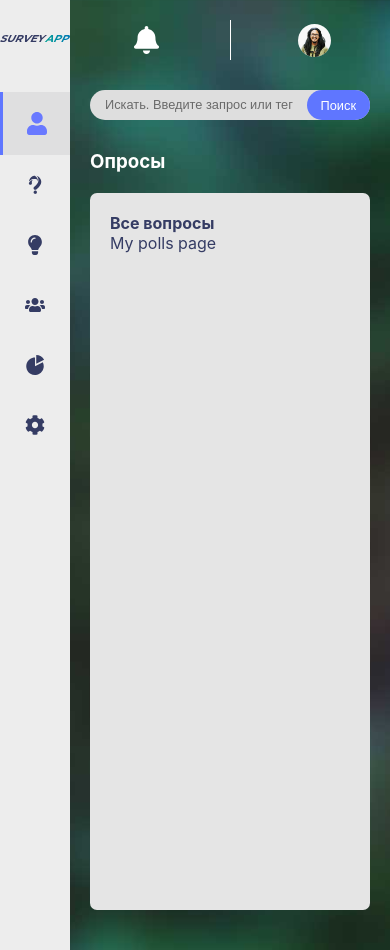
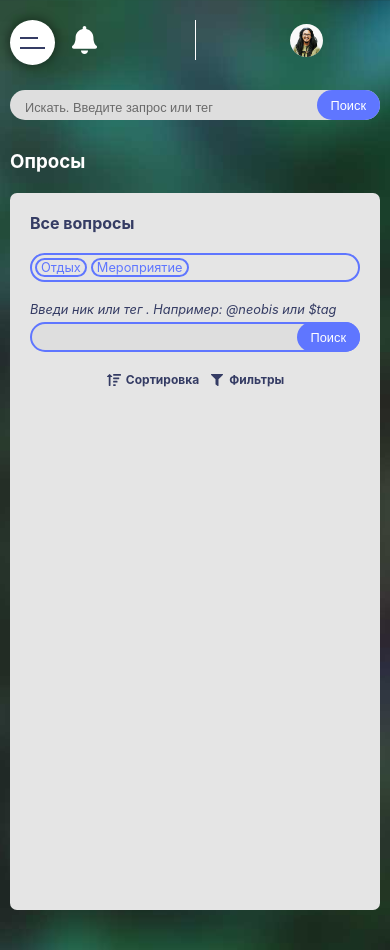
Before and after one commit to AmanatM/surveyapp, a React (Create React App) app in the folder client/: page /main/my-polls in a window 390 px wide. Built offline with nearby package versions, Linux system fonts and the light colour scheme.

Commit message:
Mainframe(Responsive)

```diff
--- a/client/src/components/InnerTopBar/InnerTopBar.js
+++ b/client/src/components/InnerTopBar/InnerTopBar.js
@@ -4,16 +4,183 @@ import styled from 'styled-components'
 import sortIcon from './sort-icon.svg'
 import filterIcon from './filter-icon.svg'
 
+
+
 const BarSection = styled.div`
+    display: flex;
+    align-items: center;
+
+    @media screen and (max-width: 1060px)    {
+        flex-wrap: wrap;
+    }
+
+    h4 {
+        margin-right: 20px;
+        white-space: nowrap;
+    }
+`
+
+const HashField = styled.div`
+    border: 2px solid #5F76FF;
+    border-radius: 21px;
+    display: flex;
+    padding: 3px;
+    margin-right: 20px;
+    width: auto;
+    flex: 30% 1 0;
+
+    @media screen and (max-width: 1060px)    {
+        flex: 100% 1 0;
+        margin-top: 20px;
+    }
+
+
+    div {
+        color: #5F76FF;
+        border: 2px solid #5F76FF;
+        border-radius: 54px;
+        font-size: .8em;
+        padding: 0 4px;
+        margin-right: 4px;
+
+        &:last-child {
+            margin-right: 0;
+        }
+    }
+`
+
+const SearchBox = styled.div`
+
+    flex: 30% 1 0;
+    margin-right: 20px;
+
+
+    form {
+        height: 30px;
+        display: flex;
+        align-items: center;
+        width: 100%;
+        position: relative;
+    }
+
+    label {
+        display: none;
+        font-size: .8em;
+        font-style: italic;
+    }
+
+    input {
+        background-color: #DEDEDE;
+        border: none;
+        height: 100%;
+        border-radius: 21px;
+        width: 100%;
+        padding-left: 15px;
+        outline: none;
+        border: 2px solid #5F76FF;
+
+        &::placeholder {
+            font-size: .8em;
+            color: #6A6A6A;
+        }
+    }
+
+    button {
+        outline: none;
+        height: 100%;
+        background-color: #5F76FF;
+        color: white;
+        border-radius: 21px;
+        position: absolute;
+        right: 0;
+        top: 0;
+        font-size: .8em;
+        padding: 5px 14px;
+
+    }
+
+
+    @media screen and (max-width: 1060px)    {
+        flex: 100% 1 0;
+        margin: 20px 0;
+        flex-wrap: wrap;
+
+        label {
+            display: block;
+            flex: 100% 1 0;
+            margin-bottom: 5px;
+        }
+
+        input {
+
+
+            &::placeholder {
+                color: rgba(0, 0, 0, 0);
+            }
+        }
+
+
+    }
 
 `
+
+const Filters = styled.div`
+
+    display: flex;
+    margin: auto;
+    font-weight: bold;
+    justify-content: center;
+    font-size: .75em;
+
+    .item {
+        cursor: pointer;
+        display: flex;
+
+        img {
+            margin-right: 4px;
+        }
+    }
+
+    .sort {
+        margin-right: 10px;
+    }
+`
+
 
 const InnerTopBar = ({titleText}) => {
 
     return (
+
         <BarSection>
            <h4>{titleText}</h4>
+
+           <HashField>
+               <div>Отдых</div>
+               <div>Мероприятие</div>
+           </HashField>
+
+            <SearchBox>
+                <label htmlFor="searchPolls">Введи ник или тег . Например: @neobis или $tag</label>
+                <form>
+                    <input aria-label="Поиск" id="searchPolls" type="text" placeholder="Введи ник или тег . Например: @neobis или $tag"/>
+                    <button>Поиск</button>
+                </form>
+            </SearchBox>
+
+            <Filters>
+                <div className="item sort">
+                    <img src={sortIcon}/><span>Сортировка</span>
+                </div>
+
+                <div className="item filter">
+                    <img src={filterIcon}/><span>Фильтры</span>
+                </div>
+            </Filters>
+
         </BarSection>
+
+
+
     )
 }
 
--- a/client/src/components/MainFrame/MainFrame.js
+++ b/client/src/components/MainFrame/MainFrame.js
@@ -25,7 +25,12 @@ const Content = styled.div`
     background-position: center;
     width: 100%;
 
+    @media screen and (max-width: 760px) {
+        padding: 20px 10px;
+    }
 
+
+/*
         .fade-enter {
             opacity: 0.01;
         }
@@ -42,7 +47,7 @@ const Content = styled.div`
         .fade-exit.fade-exit-active {
             opacity: 0.01;
             transition: opacity 300ms ease-in;
-        }
+        } */
 
 `
 
--- a/client/src/components/SideNav/SideNav.js
+++ b/client/src/components/SideNav/SideNav.js
@@ -19,13 +19,96 @@ const Nav = styled.nav`
     left: 0;
     display: flex;
     flex-direction: column;
-    overflow-y: scroll;
+    overflow: scroll;
 
     @media screen and (max-width: 1100px) {
         min-width: 70px;
         width: 70px;
+        transition: none;
     }
 
+    @media screen and (max-width: 780px) {
+        box-shadow: -7px -1px 13px 10px rgba(0, 0, 0, .5);
+        display: flex;
+        min-width: 255px;
+        width: auto;
+        position: fixed;
+        z-index: 9999;
+        overflow: scroll;
+        transform: translateX(-110%);
+        transition: all .3s;
+        padding-top: 60px;
+
+
+        &.active {
+            transform: translateX(0);
+        }
+    }
+
+`
+
+const ToggleBtn = styled.button`
+    outline: none;
+    width: 45px;
+    height: 45px;
+    background-color: #fff;
+    display: none;
+    border-radius: 50%;
+    box-shadow: 0px 0px 11px 2px rgba(0,0,0,.4);
+    padding: 10px;
+    align-items: center;
+    justify-content: center;
+
+    &:after, &:before {
+        content: '';
+        display: block;
+        width: 100%;
+        height: 2px;
+        background-color: #353C64;
+        transition: all .2s;
+
+    }
+
+    &::before {
+        margin-bottom: 8px;
+        width: 70%;
+        transition: all .2s;
+    }
+
+    &:hover {
+        &::before {
+            width: 100%;
+        }
+    }
+
+    @media screen and (max-width: 780px) {
+        display: block;
+        position: fixed;
+        top: 20px;
+        left: 10px;
+        z-index: 99999;
+
+        &.active {
+
+            &::after, &::before {
+                content: '';
+                display: block;
+                width: 100%;
+                height: 2px;
+                background-color: #353C64;
+            }
+
+            &::before {
+                width: 100%;
+                transform: rotate(45deg) translate(4px, 4px);
+            }
+
+            &::after {
+                transform:rotate(-45deg) translate(3px,-3px);
+
+            }
+        }
+    }
 `
 
 const Logo = styled.img`
@@ -41,7 +124,6 @@ const MenuList = styled.ul`
 `
 
 const MenuItem = styled.li`
-
 
     a {
         display: block;
@@ -86,6 +168,7 @@ const MenuItem = styled.li`
             align-content: center;
             padding: 20px;
 
+
             img {
                 margin: 0;
                 width: 20px;
@@ -96,28 +179,57 @@ const MenuItem = styled.li`
             }
         }
     }
+
+    @media screen and (max-width: 780px) {
+        a {
+            padding: 0;
+            display: flex;
+            justify-content: flex-start;
+            padding: 20px;
+
+            img {
+                margin-right: 20px;
+            }
+
+            span {
+                display: block;
+            }
+        }
+    }
+
+
 `
 
 const SideNav = () => {
 
-    const [ activePage, setActivePage] = useState('')
+    const [ menuActive, setMenuActive] = useState(false)
 
-    const handleLink = () => {
-        setActivePage('')
+    let menuClass = menuActive ? 'active' : ''
+
+    const toggleMenu = () => {
+        setMenuActive(!menuActive)
+    }
+
+    const linkClick = () => {
+        setMenuActive(false)
     }
 
     return (
-        <Nav>
-            <NavLink to="/"><Logo src={logo}/></NavLink>
-            <MenuList>
-                <MenuItem><NavLink to="/main/my-polls" ><img alt="Мои Опросы" src={personIcon}/><span>Мои опросы</span></NavLink></MenuItem>
-                <MenuItem><NavLink to="/main/all-polls" onClick={handleLink}><img alt="Опросы" src={questionIcon}/><span>Опросы</span></NavLink></MenuItem>
-                <MenuItem><NavLink to="/main/create-poll"><img alt="Создать Опрос" src={bulbIcon}/><span>Создать опрос</span></NavLink></MenuItem>
-                <MenuItem><NavLink to="/main/users"><img alt="Пользователи " src={membersIcon}/><span>Пользователи</span></NavLink></MenuItem>
-                <MenuItem><NavLink to="/main/statistics"><img alt="Статистика" src={statsIcon}/><span>Статистика</span></NavLink></MenuItem>
-                <MenuItem><NavLink to="/main/settings"><img alt="Настройки" src={settingsIcon}/><span>Настройки</span></NavLink></MenuItem>
-            </MenuList>
-        </Nav>
+        <div>
+            <ToggleBtn className={menuClass} onClick={toggleMenu}/>
+            <Nav className={menuClass}>
+                <NavLink to="/"><Logo src={logo}/></NavLink>
+                <MenuList>
+                    <MenuItem><NavLink onClick={linkClick} to="/main/my-polls" ><img alt="Мои Опросы" src={personIcon}/><span>Мои опросы</span></NavLink></MenuItem>
+                    <MenuItem><NavLink onClick={linkClick} to="/main/all-polls"><img alt="Опросы" src={questionIcon}/><span>Опросы</span></NavLink></MenuItem>
+                    <MenuItem><NavLink onClick={linkClick} to="/main/create-poll"><img alt="Создать Опрос" src={bulbIcon}/><span>Создать опрос</span></NavLink></MenuItem>
+                    <MenuItem><NavLink onClick={linkClick} to="/main/users"><img alt="Пользователи " src={membersIcon}/><span>Пользователи</span></NavLink></MenuItem>
+                    <MenuItem><NavLink onClick={linkClick} to="/main/statistics"><img alt="Статистика" src={statsIcon}/><span>Статистика</span></NavLink></MenuItem>
+                    <MenuItem><NavLink onClick={linkClick} to="/main/settings"><img alt="Настройки" src={settingsIcon}/><span>Настройки</span></NavLink></MenuItem>
+                </MenuList>
+            </Nav>
+        </div>
+
     )
 }
 
--- a/client/src/components/TopPanel/TopPanel.js
+++ b/client/src/components/TopPanel/TopPanel.js
@@ -49,7 +49,8 @@ const SearchBox = styled.div`
         border-radius: 21px;
         width: 100%;
         padding-left: 15px;
-        padding-bottom: 3px;
+        padding-bottom: 0px;
+        padding-top: 3px;
         outline: none;
 
         &::placeholder {
--- a/client/src/pages/MyPollsPage/MyPollsPage.js
+++ b/client/src/pages/MyPollsPage/MyPollsPage.js
@@ -10,6 +10,10 @@ const MainContainer = styled.main`
     min-height: 85vh;
     margin: 20px 0;
     color: #353C64;
+
+    @media screen and (max-width: 760px) {
+        margin: 20px 0;
+    }
 `
 
 
@@ -18,7 +22,6 @@ const MyPollsPage = () => {
     return (
         <MainContainer>
             <InnerTopBar titleText="Все вопросы"/>
-            My polls page
         </MainContainer>
     )
 }
```
